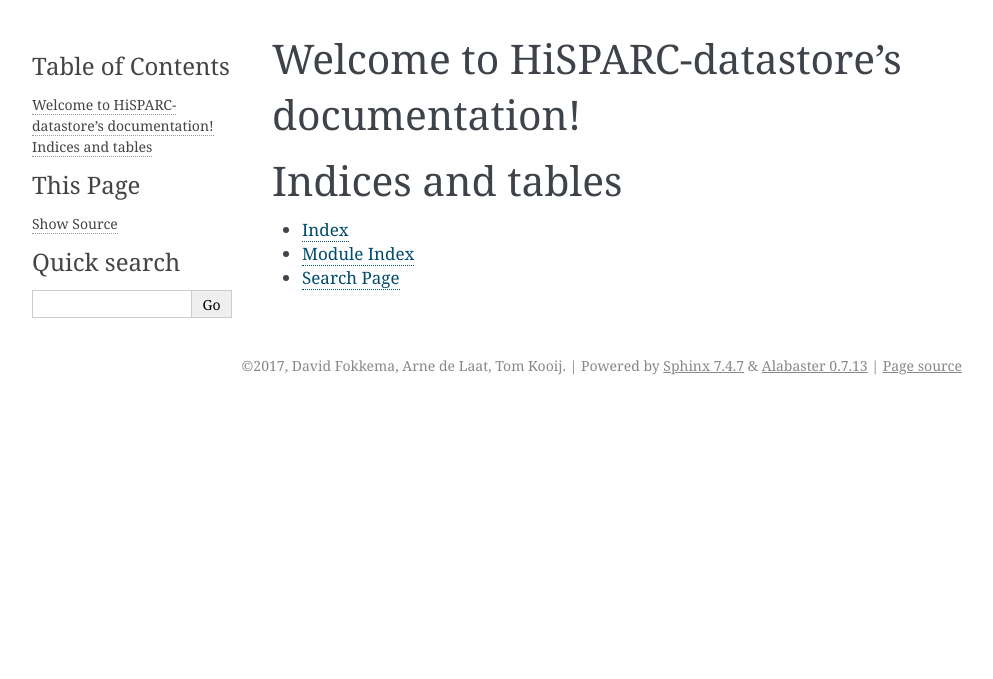
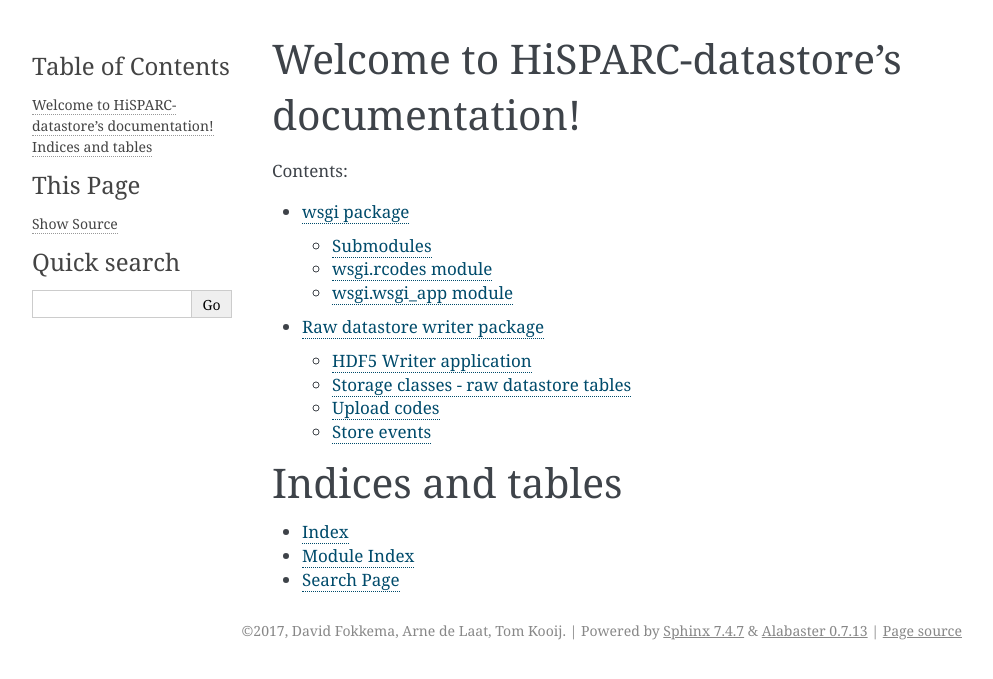
Before and after one commit to HiSPARC/datastore, a Sphinx documentation site: the page built from doc/index.rst, in a window 1280 px wide. Shown: the top 679 px of the page, without its empty margins (148-1141 px from the left). Built offline with Sphinx 7.4.7, drawn with Linux system fonts in a browser that asks for light colours.

Commit message:
Autodocs for wsgi and writer packages

```diff
--- a/doc/index.rst
+++ b/doc/index.rst
@@ -10,6 +10,8 @@
    :maxdepth: 2
    :caption: Contents:
 
+   wsgi
+   writer
 
 
 Indices and tables
--- /dev/null
+++ b/doc/storage.rst
@@ -0,0 +1,8 @@
+Storage classes - raw datastore tables
+======================================
+
+.. automodule:: writer.storage
+    :members:
+    :undoc-members:
+    :show-inheritance:
+    :imported-members:
--- /dev/null
+++ b/doc/store_events.rst
@@ -0,0 +1,6 @@
+Store events
+============
+
+.. automodule:: writer.store_events
+    :members:
+    :undoc-members:
--- /dev/null
+++ b/doc/upload_codes.rst
@@ -0,0 +1,2 @@
+Upload codes
+============
--- /dev/null
+++ b/doc/writer.rst
@@ -0,0 +1,13 @@
+Raw datastore writer package
+============================
+
+
+.. toctree::
+   :maxdepth: 2
+   :caption: Contents:
+   :includehidden:
+
+   writer_app
+   storage
+   upload_codes
+   store_events
--- /dev/null
+++ b/doc/writer_app.rst
@@ -0,0 +1,6 @@
+HDF5 Writer application
+=======================
+
+.. automodule:: writer.writer_app
+    :members:
+    :undoc-members:
--- /dev/null
+++ b/doc/wsgi.rst
@@ -0,0 +1,24 @@
+wsgi package
+============
+
+Submodules
+----------
+
+wsgi\.rcodes module
+-------------------
+
+.. automodule:: wsgi.rcodes
+    :members:
+    :undoc-members:
+
+wsgi\.wsgi\_app module
+----------------------
+
+.. automodule:: wsgi.wsgi_app
+    :members:
+    :undoc-members:
+
+
+.. automodule:: wsgi
+    :members:
+    :undoc-members:
```
